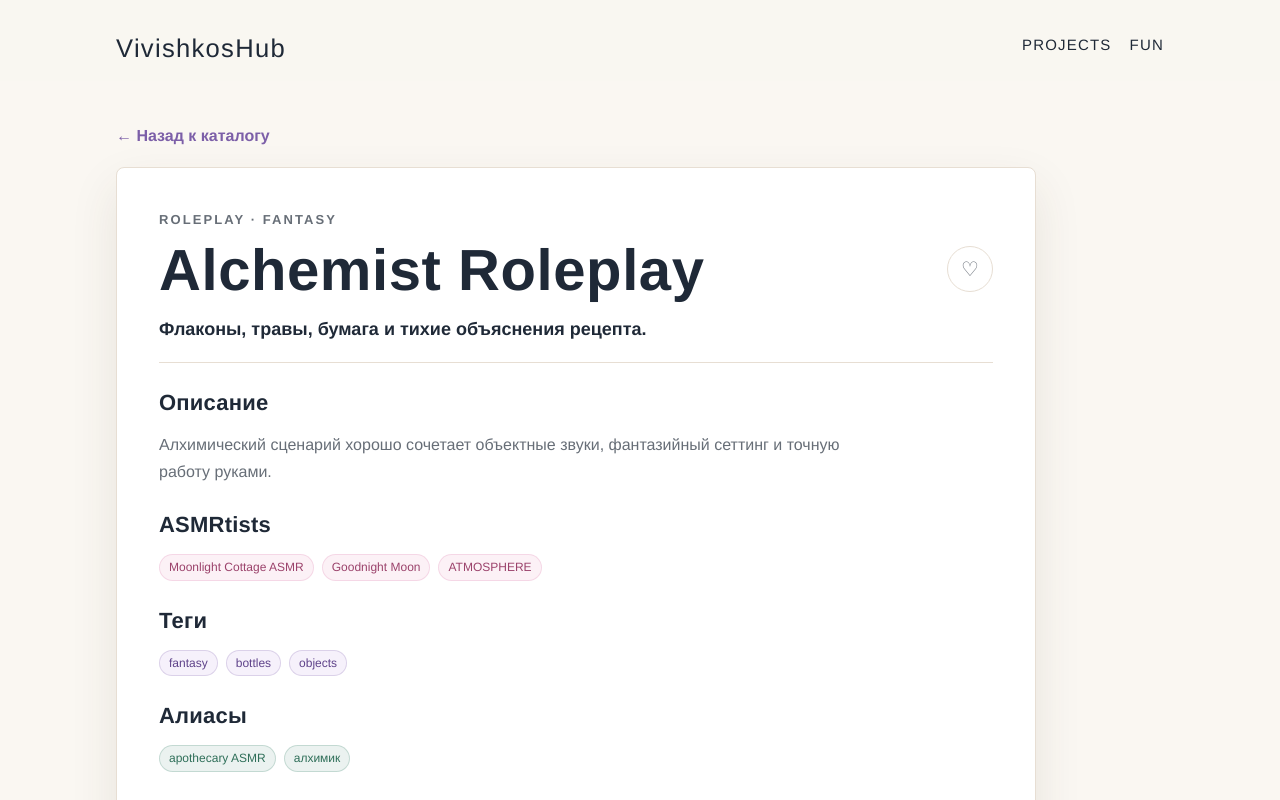
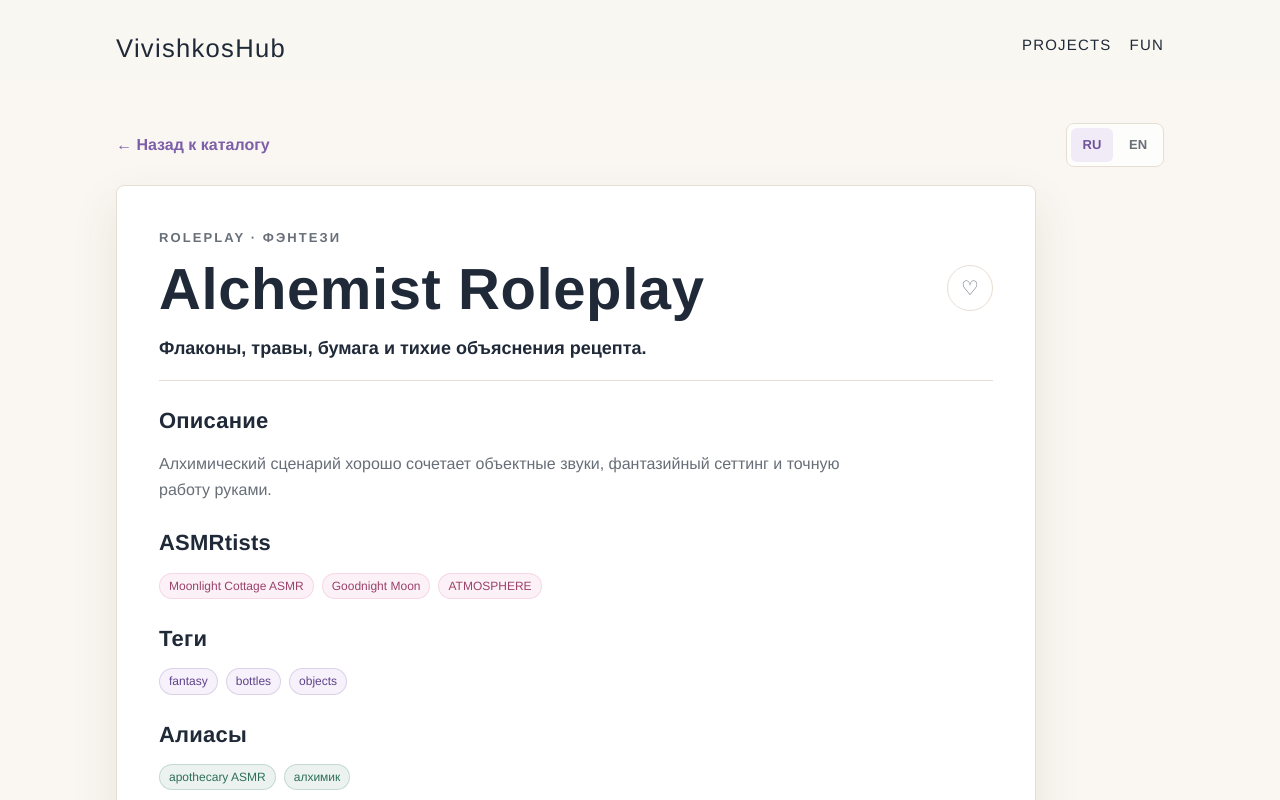
Before and after one commit to vivishko/vivishkoshub, a Next.js app in the folder apps/web/: page /asmr/triggers/alchemist-roleplay in a window 1280 px wide. Shown: the top 800 px of the page. Built offline with nearby package versions, Linux system fonts and the light colour scheme.

Commit message:
feat(asmr): localize trigger metadata

```diff
--- a/apps/web/src/app/asmr/triggers/[slug]/page.tsx
+++ b/apps/web/src/app/asmr/triggers/[slug]/page.tsx
@@ -1,7 +1,9 @@
 import type { Metadata } from "next";
 import Link from "next/link";
 import { notFound } from "next/navigation";
+import { Suspense } from "react";
 import PageLayout from "@/components/PageLayout";
+import AsmrLanguageSwitcher from "@/features/asmr/components/AsmrLanguageSwitcher";
 import RelatedTriggers from "@/features/asmr/components/RelatedTriggers";
 import TriggerDetailFavorite from "@/features/asmr/components/TriggerDetailFavorite";
 import TriggerTag from "@/features/asmr/components/TriggerTag";
@@ -10,6 +12,7 @@ import { asmrtistByName } from "@/features/asmr/data/asmrtists";
 import { triggerPrimaryCategories } from "@/features/asmr/data/categories";
 import { asmrCopy, getAsmrLocale } from "@/features/asmr/data/i18n";
 import { triggers } from "@/features/asmr/data/triggers";
+import { getLocalizedTriggerSecondaryCategory } from "@/features/asmr/data/trigger-localization";
 import { getTriggerBySlug } from "@/features/asmr/lib/get-triggers";
 
 type Params = {
@@ -66,20 +69,27 @@ export default async function AsmrTriggerPage({
     return notFound();
   }
 
+  const secondaryCategory = getLocalizedTriggerSecondaryCategory(trigger, locale);
+
   return (
     <PageLayout className="asmr-page">
       <main className="asmr-main">
         <div className="container asmr-detail-inner">
-          <Link className="asmr-back-link" href={catalogHref}>
-            {copy.backToCatalog}
-          </Link>
+          <div className="asmr-detail-nav">
+            <Link className="asmr-back-link" href={catalogHref}>
+              {copy.backToCatalog}
+            </Link>
+            <Suspense fallback={null}>
+              <AsmrLanguageSwitcher locale={locale} />
+            </Suspense>
+          </div>
 
           <article className="asmr-detail">
             <header className="asmr-detail-header">
               <div>
                 <p className="asmr-kicker">
                   {triggerPrimaryCategories[trigger.primaryCategory][locale]} ·{" "}
-                  {trigger.secondaryCategory}
+                  {secondaryCategory}
                 </p>
                 <div className="asmr-detail-title-row">
                   <h1>{trigger.title}</h1>
--- a/apps/web/src/app/globals.css
+++ b/apps/web/src/app/globals.css
@@ -1016,6 +1016,14 @@ p {
   gap: 18px;
 }
 
+.asmr-detail-nav {
+  display: flex;
+  flex-wrap: wrap;
+  gap: 12px;
+  align-items: center;
+  justify-content: space-between;
+}
+
 .asmr-back-link {
   width: fit-content;
   color: #7c5fa8;
--- a/apps/web/src/features/asmr/components/TriggerCard.tsx
+++ b/apps/web/src/features/asmr/components/TriggerCard.tsx
@@ -4,6 +4,7 @@ import Link from "next/link";
 import FavoriteButton from "@/features/asmr/components/FavoriteButton";
 import { triggerPrimaryCategories } from "@/features/asmr/data/categories";
 import { asmrCopy } from "@/features/asmr/data/i18n";
+import { getLocalizedTriggerSecondaryCategory } from "@/features/asmr/data/trigger-localization";
 import type { AsmrLocale, Trigger } from "@/features/asmr/types";
 
 type TriggerCardProps = {
@@ -20,6 +21,7 @@ export default function TriggerCard({
   onToggleFavorite,
 }: TriggerCardProps) {
   const copy = asmrCopy[locale];
+  const secondaryCategory = getLocalizedTriggerSecondaryCategory(trigger, locale);
 
   return (
     <article className="asmr-card">
@@ -40,7 +42,7 @@ export default function TriggerCard({
         className="asmr-card-link"
         href={`/asmr/triggers/${trigger.slug}${locale === "en" ? "?lang=en" : ""}`}
       >
-        <span className="asmr-card-subtitle">{trigger.secondaryCategory}</span>
+        <span className="asmr-card-subtitle">{secondaryCategory}</span>
         <h3>{trigger.title}</h3>
         <p className="asmr-card-summary">{trigger.shortDescription[locale]}</p>
         <div className="asmr-tags" aria-label={copy.tags}>
--- /dev/null
+++ b/apps/web/src/features/asmr/data/trigger-localization.ts
@@ -0,0 +1,169 @@
+import type { AsmrLocale, Trigger } from "@/features/asmr/types";
+
+type TriggerLocalizedMetadata = {
+  secondaryCategory: {
+    ru: string;
+    en: string;
+  };
+};
+
+export const triggerLocalizedMetadata: Record<string, TriggerLocalizedMetadata> = {
+  whispering: {
+    secondaryCategory: { ru: "Голос", en: "Voice" },
+  },
+  "soft-spoken": {
+    secondaryCategory: { ru: "Голос", en: "Voice" },
+  },
+  "inaudible-whispering": {
+    secondaryCategory: { ru: "Голос", en: "Voice" },
+  },
+  tapping: {
+    secondaryCategory: { ru: "Звуки касаний", en: "Touch Sounds" },
+  },
+  "fast-tapping": {
+    secondaryCategory: { ru: "Звуки касаний", en: "Touch Sounds" },
+  },
+  scratching: {
+    secondaryCategory: { ru: "Звуки касаний", en: "Touch Sounds" },
+  },
+  rubbing: {
+    secondaryCategory: { ru: "Звуки касаний", en: "Touch Sounds" },
+  },
+  "paper-sounds": {
+    secondaryCategory: { ru: "Материалы", en: "Material Sounds" },
+  },
+  "plastic-sounds": {
+    secondaryCategory: { ru: "Материалы", en: "Material Sounds" },
+  },
+  "fabric-sounds": {
+    secondaryCategory: { ru: "Материалы", en: "Material Sounds" },
+  },
+  "water-sounds": {
+    secondaryCategory: { ru: "Материалы", en: "Material Sounds" },
+  },
+  "keyboard-sounds": {
+    secondaryCategory: { ru: "Ритмичные звуки", en: "Rhythmic Sounds" },
+  },
+  "writing-sounds": {
+    secondaryCategory: { ru: "Ритмичные звуки", en: "Rhythmic Sounds" },
+  },
+  "drawing-sounds": {
+    secondaryCategory: { ru: "Ритмичные звуки", en: "Rhythmic Sounds" },
+  },
+  "slow-hand-movements": {
+    secondaryCategory: { ru: "Медленные движения", en: "Slow Movements" },
+  },
+  "precise-work": {
+    secondaryCategory: { ru: "Точная работа", en: "Precise Work" },
+  },
+  "repetitive-actions": {
+    secondaryCategory: { ru: "Повторяющиеся действия", en: "Repetitive Actions" },
+  },
+  "light-triggers": {
+    secondaryCategory: { ru: "Тесты фокуса", en: "Focus Tests" },
+  },
+  "follow-my-instructions": {
+    secondaryCategory: { ru: "Тесты фокуса", en: "Focus Tests" },
+  },
+  "eye-exam": {
+    secondaryCategory: { ru: "Осмотры и уход", en: "Exams & Care" },
+  },
+  "medical-exam": {
+    secondaryCategory: { ru: "Осмотры и уход", en: "Exams & Care" },
+  },
+  "makeup-application": {
+    secondaryCategory: { ru: "Бьюти-процедуры", en: "Beauty Procedures" },
+  },
+  haircut: {
+    secondaryCategory: { ru: "Бьюти-процедуры", en: "Beauty Procedures" },
+  },
+  "head-massage": {
+    secondaryCategory: { ru: "Бьюти-процедуры", en: "Beauty Procedures" },
+  },
+  teaching: {
+    secondaryCategory: { ru: "Обучение и помощь", en: "Teaching & Help" },
+  },
+  "tech-support": {
+    secondaryCategory: { ru: "Обучение и помощь", en: "Teaching & Help" },
+  },
+  "shopping-assistant": {
+    secondaryCategory: { ru: "Обучение и помощь", en: "Teaching & Help" },
+  },
+  "camera-touching": {
+    secondaryCategory: { ru: "Имитация касаний", en: "Touch Simulation" },
+  },
+  "your-hair-brushing": {
+    secondaryCategory: { ru: "Имитация касаний", en: "Touch Simulation" },
+  },
+  "blanket-care": {
+    secondaryCategory: { ru: "Забота", en: "Care" },
+  },
+  "plucking-negative-energy": {
+    secondaryCategory: { ru: "Забота", en: "Care" },
+  },
+  "ophthalmologist-roleplay": {
+    secondaryCategory: { ru: "Медицина", en: "Medical" },
+  },
+  "neurologist-roleplay": {
+    secondaryCategory: { ru: "Медицина", en: "Medical" },
+  },
+  "hairdresser-roleplay": {
+    secondaryCategory: { ru: "Сервис", en: "Service" },
+  },
+  "receptionist-roleplay": {
+    secondaryCategory: { ru: "Сервис", en: "Service" },
+  },
+  "wizard-roleplay": {
+    secondaryCategory: { ru: "Фэнтези", en: "Fantasy" },
+  },
+  "alchemist-roleplay": {
+    secondaryCategory: { ru: "Фэнтези", en: "Fantasy" },
+  },
+  "friend-helps-you": {
+    secondaryCategory: { ru: "Повседневность", en: "Everyday" },
+  },
+  "bedtime-prep": {
+    secondaryCategory: { ru: "Повседневность", en: "Everyday" },
+  },
+  "pet-care-roleplay": {
+    secondaryCategory: { ru: "Повседневность", en: "Everyday" },
+  },
+  "stone-collection": {
+    secondaryCategory: { ru: "Коллекции", en: "Collections" },
+  },
+  "coin-collection": {
+    secondaryCategory: { ru: "Коллекции", en: "Collections" },
+  },
+  "crystal-collection": {
+    secondaryCategory: { ru: "Коллекции", en: "Collections" },
+  },
+  "makeup-objects": {
+    secondaryCategory: { ru: "Косметика", en: "Cosmetics" },
+  },
+  stationery: {
+    secondaryCategory: { ru: "Канцелярия", en: "Stationery" },
+  },
+  "food-packaging": {
+    secondaryCategory: { ru: "Еда", en: "Food" },
+  },
+  "food-cutting": {
+    secondaryCategory: { ru: "Еда", en: "Food" },
+  },
+  "cooking-prep": {
+    secondaryCategory: { ru: "Еда", en: "Food" },
+  },
+  "glass-sounds": {
+    secondaryCategory: { ru: "Материалы", en: "Materials" },
+  },
+  "wood-sounds": {
+    secondaryCategory: { ru: "Материалы", en: "Materials" },
+  },
+  "scissor-sounds": {
+    secondaryCategory: { ru: "Инструменты", en: "Tools" },
+  },
+};
+
+
+export function getLocalizedTriggerSecondaryCategory(trigger: Trigger, locale: AsmrLocale) {
+  return triggerLocalizedMetadata[trigger.id]?.secondaryCategory[locale] ?? trigger.secondaryCategory;
+}
--- a/apps/web/src/features/asmr/lib/filter-triggers.ts
+++ b/apps/web/src/features/asmr/lib/filter-triggers.ts
@@ -1,3 +1,4 @@
+import { getLocalizedTriggerSecondaryCategory } from "@/features/asmr/data/trigger-localization";
 import type { Trigger, TriggerPrimaryCategory } from "@/features/asmr/types";
 
 export type TriggerFilterOptions = {
@@ -18,6 +19,8 @@ function getSearchableTriggerText(trigger: Trigger) {
     trigger.description.en,
     trigger.primaryCategory,
     trigger.secondaryCategory,
+    getLocalizedTriggerSecondaryCategory(trigger, "ru"),
+    getLocalizedTriggerSecondaryCategory(trigger, "en"),
     ...trigger.tags,
     ...trigger.aliases,
     ...trigger.asmrtists,
```
